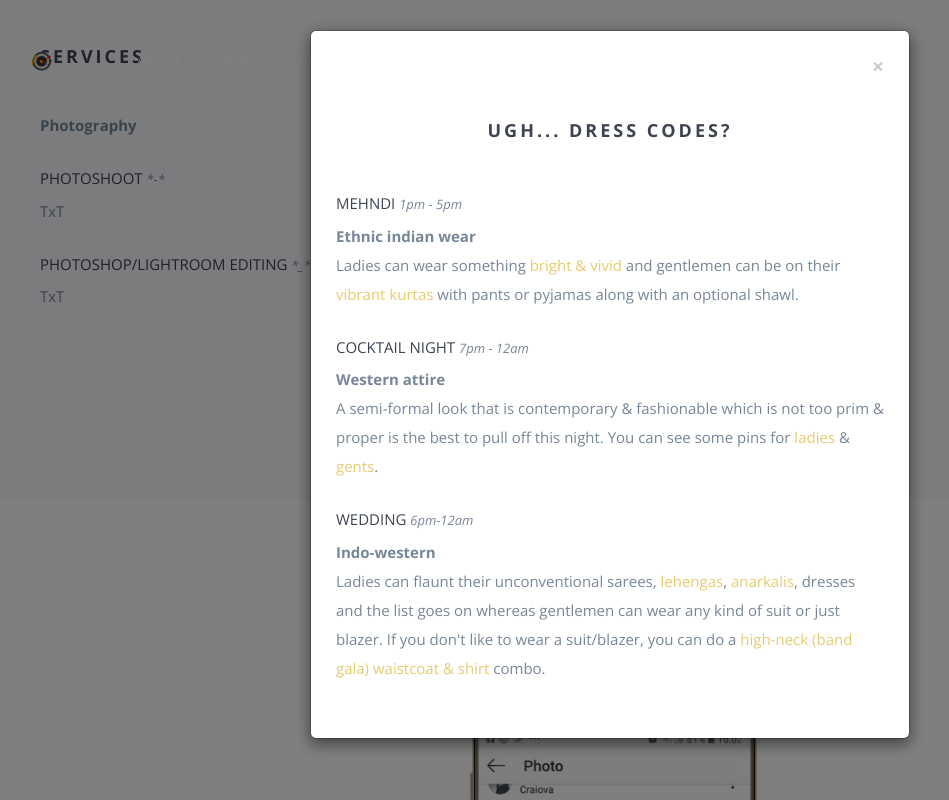
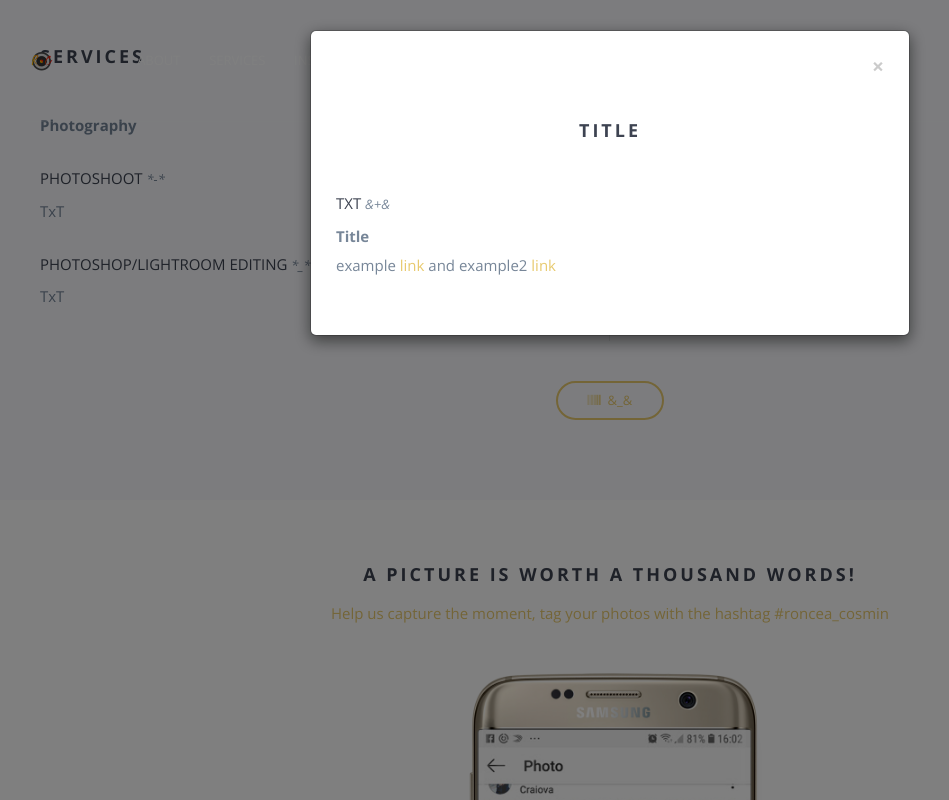
Before and after one commit to stiflercosmin/web-site, a website: page index.html in a window 1280 px wide. Both pictures are taken after a click on the link "&_&". Shown: the part 1585-2385 px from the top of the page, without its empty margins (30-979 px from the left). Drawn offline with nearby package versions, Linux system fonts and the light colour scheme; some packages are replaced by stand-ins of ours; a script that the page names is missing; files whose address does not match are found by name.

Commit message:
Update index.html

```diff
--- a/index.html
+++ b/index.html
@@ -53,8 +53,8 @@
                             <li class="hidden-sm hidden-xs"><a href="#video-bg">Glimpse of the city</a></li>
                         </ul>
                         <ul class="member-actions">
-                            <li><a href="#map" class="login">Venue</a></li>
-                            <li><a href="#rsvp" class="btn-white btn-small">RSVP</a></li>
+                            <li><a href="#map" class="login">Start</a></li>
+                            <li><a href="#rsvp" class="btn-white btn-small">Contact</a></li>
                         </ul>
                     </nav>
                 </div>
@@ -172,38 +172,15 @@
                 <div class="modal-body">
                     <button type="button" class="close" data-dismiss="modal" aria-label="Close"><span>&times;</span>
                     </button>
-                    <h3 class="text-center section-padding">Ugh... dress codes?</h3>
-                    <h5>Mehndi <span class="time">1PM - 5PM</span></h5>
+                    <h3 class="text-center section-padding">title</h3>
+                    <h5>TxT <span class="time">&+&</span></h5>
                     <p>
-                        <strong>Ethnic indian wear</strong>
+                        <strong>Title</strong>
                         <br>
-                        Ladies can wear something
-                        <a href="https://www.pinterest.com/ramswarooppatra/mehndi-dress-for-women/">bright & vivid</a>
-                        and gentlemen can be on
-                        their <a href="https://www.pinterest.com/ramswarooppatra/mehndi-dress-for-men/">vibrant
-                        kurtas</a> with pants or pyjamas along with an optional shawl.
-                    </p>
-                    <h5>Cocktail Night <span class="time">7PM - 12AM</span></h5>
-                    <p>
-                        <strong>Western attire</strong>
-                        <br>
-                        A semi-formal look that is contemporary & fashionable which is not too prim & proper is the best
-                        to pull off this night. You can see some pins for
-                        <a href="https://www.pinterest.com/ramswarooppatra/cocktail-night-outfit-for-women/">ladies</a>
-                        & <a href="https://www.pinterest.com/ramswarooppatra/cocktail-night-outfit-for-men/">gents</a>.
-                    </p>
-                    <h5>Wedding <span class="time">6PM-12AM</span></h5>
-                    <p>
-                        <strong>Indo-western</strong>
-                        <br>
-                        Ladies can flaunt their unconventional sarees,
-                        <a href="https://www.pinterest.com/ramswarooppatra/indo-western-lehengas/">lehengas</a>,
-                        <a href="https://www.pinterest.com/ramswarooppatra/indo-western-anarkalis/">anarkalis</a>,
-                        dresses and the list
-                        goes on whereas gentlemen can wear any kind of suit or just blazer. If you don't like to wear a
-                        suit/blazer, you can do a <a
-                            href="https://www.pinterest.com/ramswarooppatra/high-neck-jackets-for-men/">high-neck
-                        (band gala) waistcoat & shirt</a> combo.
+                        example
+                        <a href="https://www">link</a>
+                        and
+                        example2 <a href="https://www">link
                     </p>
                 </div>
             </div><!-- /.modal-content -->
```
